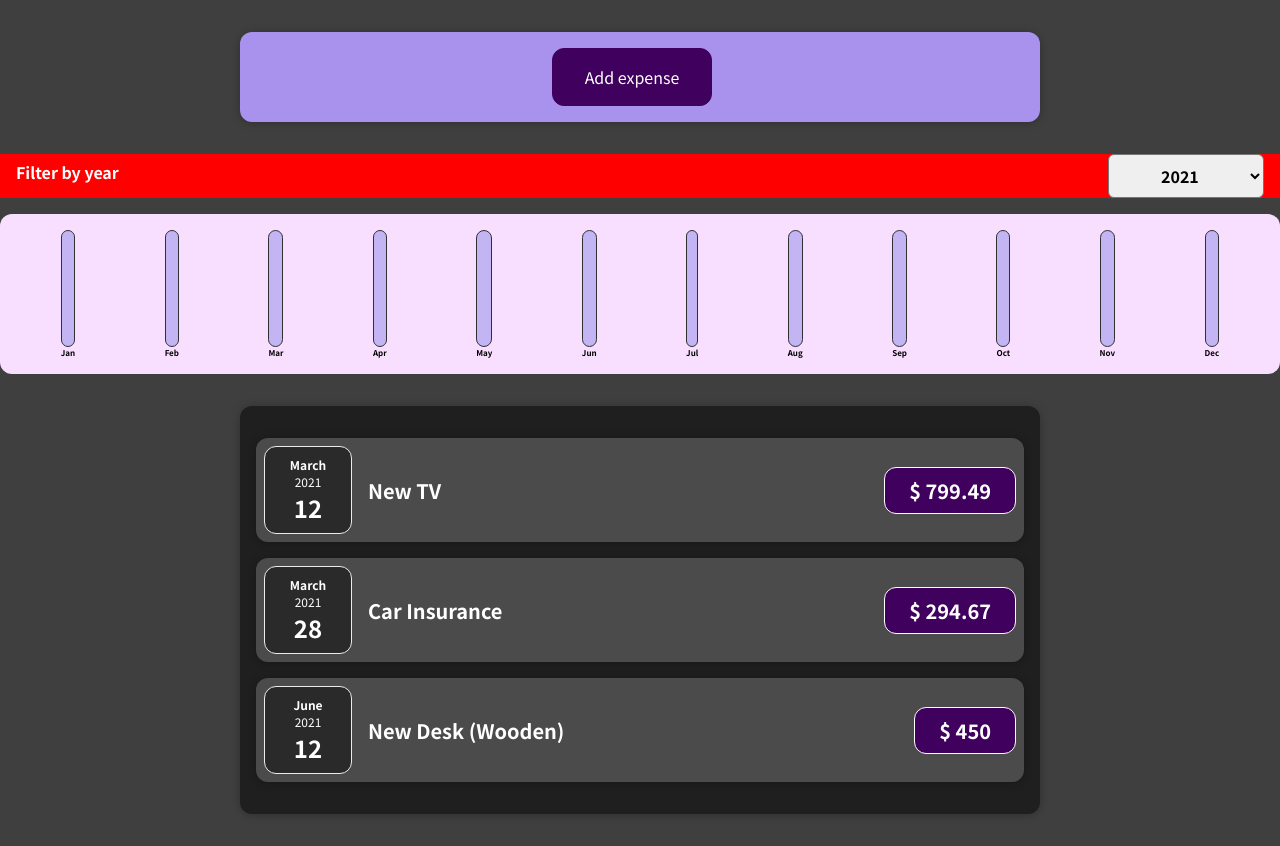
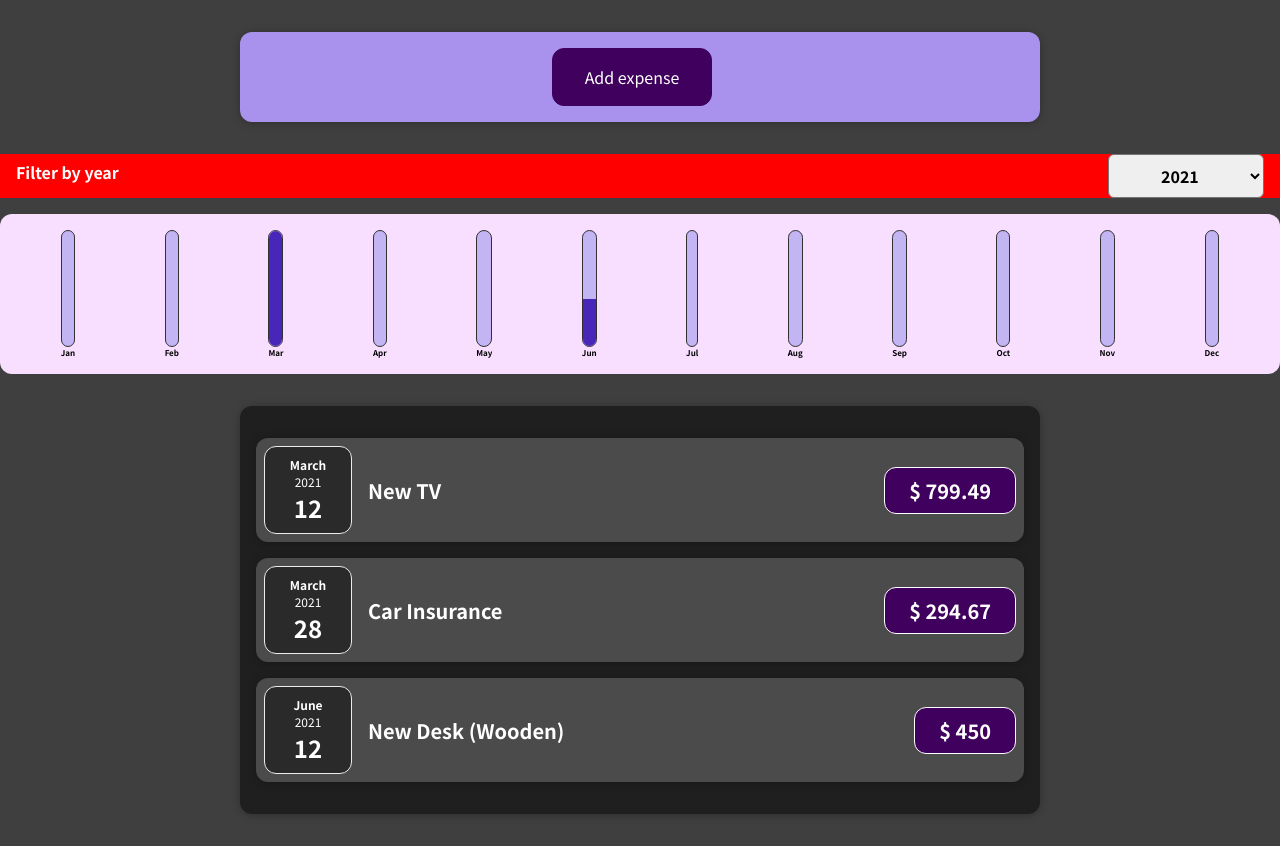
Before and after one commit to RZFalcore/udemy-react-course, a React (Create React App) app: page / in a window 1280 px wide. Built offline with nearby package versions, Linux system fonts and the light colour scheme.

Commit message:
fixed a bug with new expense amount being a string

```diff
--- a/src/components/Chart/ChartBar.js
+++ b/src/components/Chart/ChartBar.js
@@ -7,7 +7,10 @@ const ChartBar = ({ value, maxValue, label }) => {
   return (
     <div className="chart-bar">
       <div className="chart-bar__inner">
-        <div className="chart-bar-fill" style={{ height: barFillHeight }}></div>
+        <div
+          className="chart-bar__fill"
+          style={{ height: barFillHeight }}
+        ></div>
       </div>
       <div className="chart-bar__label">{label}</div>
     </div>
--- a/src/components/NewExpense/ExpenseForm.js
+++ b/src/components/NewExpense/ExpenseForm.js
@@ -14,8 +14,11 @@ const ExpenseForm = ({ addExpense, hideForm }) => {
 
   const submitHandler = (e) => {
     e.preventDefault();
-    const newExpense = { ...expense, date: new Date(expense.date) };
-    console.log(newExpense);
+    const newExpense = {
+      title: expense.title,
+      amount: +expense.amount,
+      date: new Date(expense.date),
+    };
     addExpense(newExpense);
     setExpense({ title: "", amount: "", date: "" });
     hideForm();
```
Also changed, not shown: src/components/Chart/Chart.js (indentation only).
